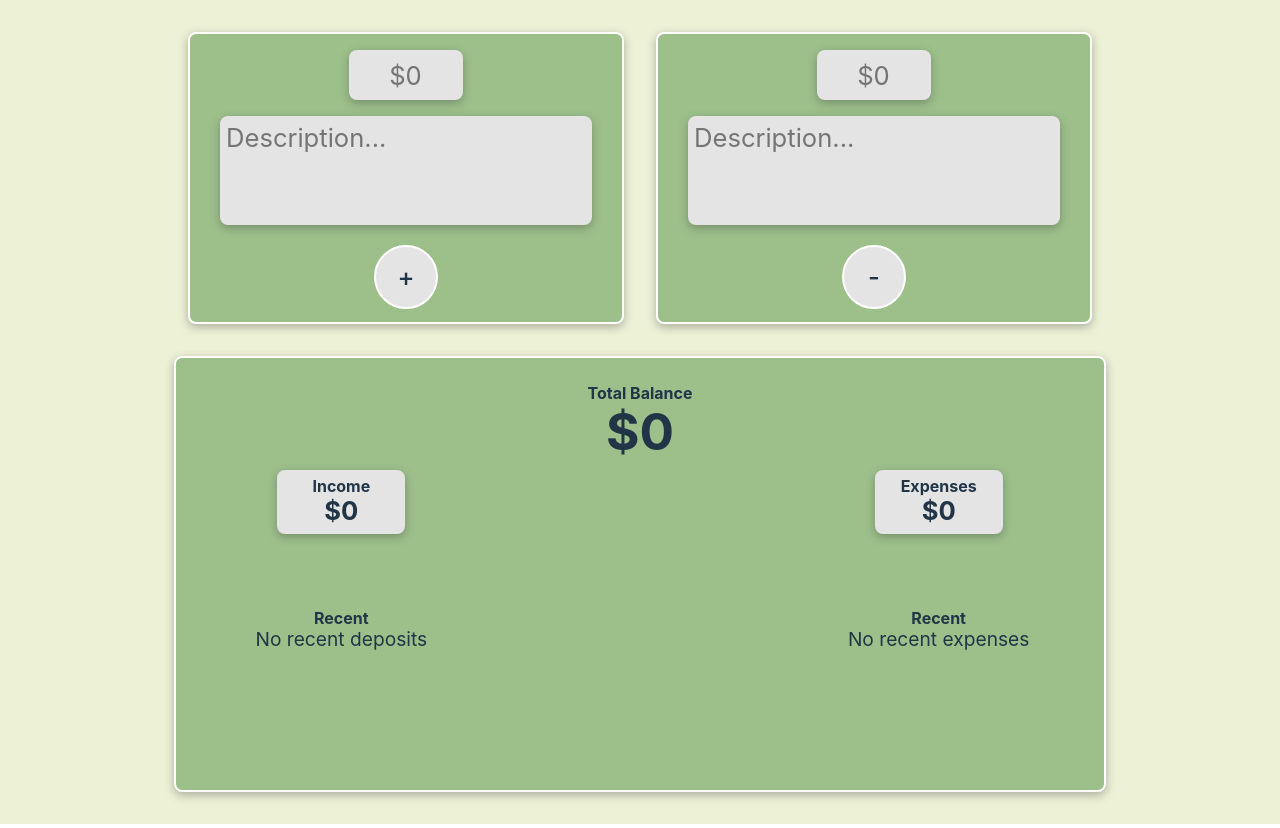
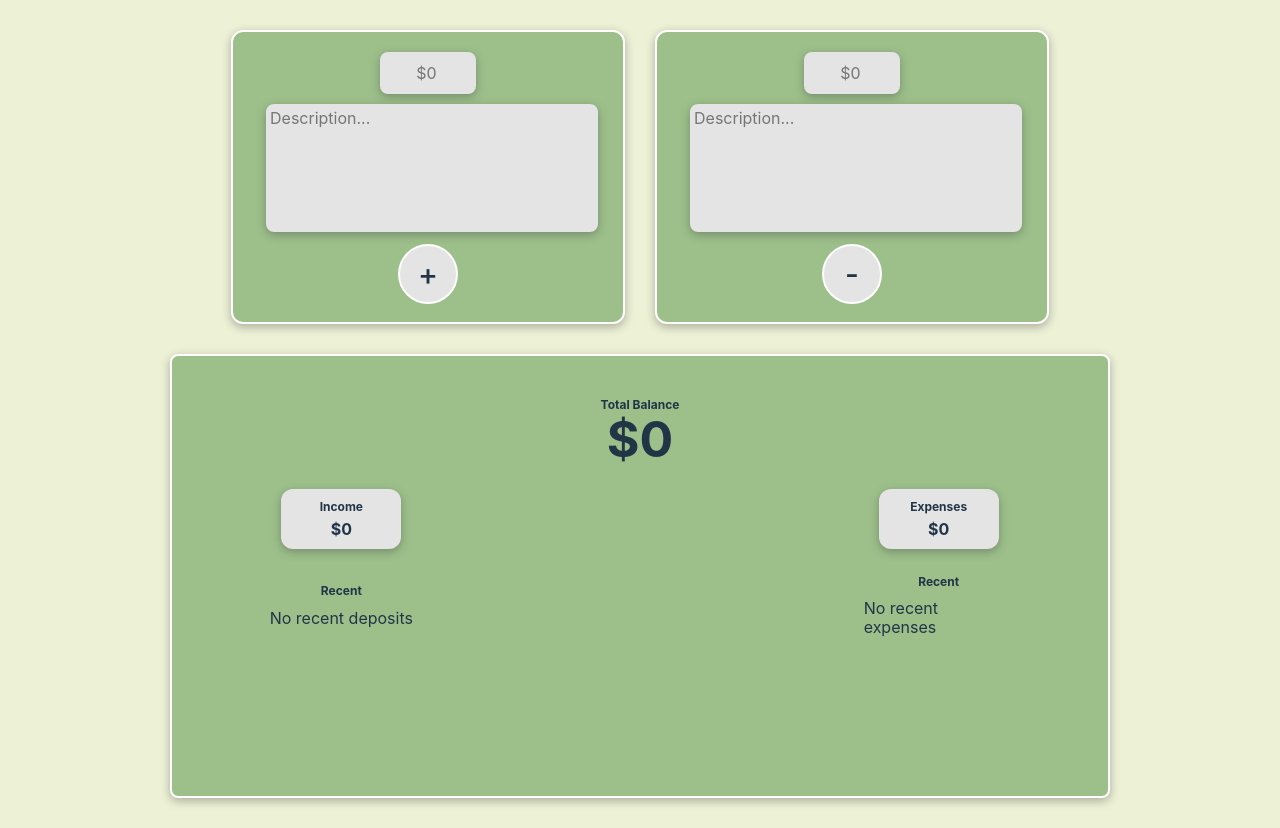
Before and after one commit to Jake-Zaruba/weekly-challenge-1, a React (Vite) app: page / in a window 1280 px wide. Built offline with nearby package versions, Linux system fonts and the light colour scheme.

Commit message:
Additional styling/UX improvements.
Added borders around deposit and expense items and improved spacing + readability in the recent expense/deposit section.

```diff
--- a/src/components/Balance.jsx
+++ b/src/components/Balance.jsx
@@ -14,8 +14,7 @@ export default function Balance({
         <h4>Total Balance</h4>
         <h1>${total}</h1>
       </div>
-      {/* <button onClick={() => getTotal()}>Get total</button> */}
-      {/* <h2>{totalDeposits}</h2> */}
+
       <h4 className="total-deposits">
         Income <br />
         <p>${totalDeposits}</p>
@@ -32,13 +31,14 @@ export default function Balance({
             return (
               <div className="recent-item" key={item.id}>
                 <p>{item.description}</p>
-                &nbsp;&nbsp;&nbsp;&nbsp;
-                <b>${item.amount}</b>
+
+                <p>${item.amount}</p>
               </div>
             );
           })
         )}
       </div>
+
       <div id="recent-expense">
         <h4>Recent</h4>
         {expenses.length === 0 ? (
@@ -48,8 +48,8 @@ export default function Balance({
             return (
               <div className="recent-item" key={item.id}>
                 <p>{item.description}</p>
-                &nbsp;&nbsp;&nbsp;&nbsp;
-                <b>${Math.abs(item.amount)}</b>
+
+                <p>${Math.abs(item.amount)}</p>
               </div>
             );
           })
--- a/src/index.css
+++ b/src/index.css
@@ -14,6 +14,10 @@
   -webkit-text-size-adjust: 100%;
 }
 
+html {
+  font-size: 62.5%;
+}
+
 * {
   margin: 0;
   /* box-sizing: border-box; */
@@ -22,7 +26,7 @@
 #root {
   max-width: 1280px;
   margin: 0 auto;
-  padding: 2rem;
+  padding: 3rem;
   text-align: center;
 }
 
@@ -42,7 +46,7 @@ body {
 }
 
 h1 {
-  font-size: 3.2em;
+  font-size: 5rem;
   line-height: 1.1;
 }
 
@@ -50,7 +54,7 @@ button {
   border-radius: 8px;
   border: 2px solid white;
   /* padding: 0.6em 1.2em; */
-  font-size: 1em;
+  font-size: 1.6rem;
   font-weight: 500;
   font-family: inherit;
   background-color: #1a1a1a;
@@ -65,7 +69,7 @@ button:focus-visible {
   outline: 4px auto -webkit-focus-ring-color;
 }
 :focus {
-  outline: 2px solid #333;
+  outline: 2px solid #40513b;
 }
 
 @media (prefers-color-scheme: light) {
@@ -85,17 +89,21 @@ p {
   font-size: 1.6rem;
 }
 
+h4 {
+  font-size: 1.2rem;
+}
+
 .App {
   display: flex;
   flex-direction: column;
   align-items: center;
   justify-content: center;
-  gap: 2rem;
+  gap: 3rem;
 }
 
 .expense-deposit-container {
   display: flex;
-  gap: 2rem;
+  gap: 3rem;
 }
 
 .deposits-container,
@@ -106,10 +114,10 @@ p {
   flex-grow: 0;
   gap: 1rem;
   flex-grow: 1;
-  height: 16rem;
-  width: 25rem;
-  padding: 1rem;
-  border-radius: 8px;
+  height: 25rem;
+  width: 35rem;
+  padding: 2rem;
+  border-radius: 1.2rem;
   border: 2px solid white;
   background-color: #9dc08b;
   box-shadow: 0px 3px 10px #3333335b;
@@ -117,11 +125,12 @@ p {
 
 .deposits-container button,
 .new-expense-container button {
-  font-size: 1.6rem;
+  font-size: 3rem;
+  line-height: 0;
   color: inherit;
   font-family: inherit;
-  width: 4rem;
-  height: 4rem;
+  width: 6rem;
+  height: 6rem;
   flex-grow: 0;
   flex-shrink: 0;
   border-radius: 50%;
@@ -137,9 +146,9 @@ p {
 .balance-container {
   display: grid;
   grid-template-columns: repeat(3, 1fr);
-  grid-template-rows: 1fr repeat(2, 0.5fr) repeat(2, 1fr);
+  grid-template-rows: 1fr 0.5fr repeat(2, 1fr);
   align-items: center;
-  padding: 1rem;
+  padding: 2rem;
   height: 50vh;
   width: 70vw;
   max-width: 144rem;
@@ -148,6 +157,16 @@ p {
   background-color: #9dc08b;
   box-shadow: 0px 3px 10px #3333335b;
 }
+
+/* .balance-container::before {
+  content: "";
+  height: 100%;
+  width: 100%;
+  grid-column: 2;
+  grid-row: 1;
+  background-color: white;
+  border-radius: 50%;
+} */
 
 form {
   box-sizing: border-box;
@@ -168,16 +187,16 @@ textarea {
 }
 
 .value-input {
-  height: 3rem;
-  width: 6rem;
+  height: 4rem;
+  width: 8rem;
   margin-bottom: 1rem;
-  padding-left: 1rem;
+  padding-left: 1.4rem;
   text-align: center;
 }
 
 .text-input {
-  height: 6rem;
-  width: 90%;
+  height: 12rem;
+  width: 100%;
   padding: 0.4rem;
 }
 
@@ -192,9 +211,9 @@ textarea {
   flex-direction: column;
   justify-content: center;
   background-color: #e4e4e4;
-  width: 8rem;
-  height: 4rem;
-  border-radius: 8px;
+  width: 12rem;
+  height: 6rem;
+  border-radius: 12px;
   box-shadow: 0px 3px 10px #3333335b;
   /* justify-self: flex-start; */
 }
@@ -203,41 +222,50 @@ textarea {
   grid-column: 1;
   grid-row: 2;
   justify-self: center;
-  /* margin-left: 4rem; */
+  gap: 0.6rem;
 }
 
 .total-expenses {
   grid-column: 3;
   grid-row: 2;
   justify-self: center;
-  /* margin-right: 4rem; */
+  gap: 0.6rem;
 }
 
 #recent-deposit {
   grid-column: 1;
-  grid-row: 4;
+  grid-row: 3;
   justify-self: center;
-  /* margin-left: 4rem; */
 }
 
 #recent-expense {
   grid-column: 3;
-  grid-row: 4;
+  grid-row: 3;
   justify-self: center;
-
-  /* margin-right: 4rem; */
 }
 
 #recent-deposit p,
 #recent-expense p {
-  font-size: 1.2rem;
+  font-size: 1.6rem;
   text-align: start;
-  max-width: 16rem;
+  max-width: 15rem;
   overflow-wrap: break-word;
+}
+
+#recent-deposit h4,
+#recent-expense h4 {
+  margin-bottom: 1rem;
 }
 
 .recent-item {
   display: flex;
   align-items: center;
   justify-content: space-between;
+  height: fit-content;
+  width: 20rem;
+  margin-top: 1rem;
+  padding: 1rem;
+  border: 2px solid white;
+  border-radius: 12px;
+  box-shadow: 0px 3px 10px #ffffff5b;
 }
```
Also changed, not shown: 1 other file (tests, documents, lock files or other folders).
